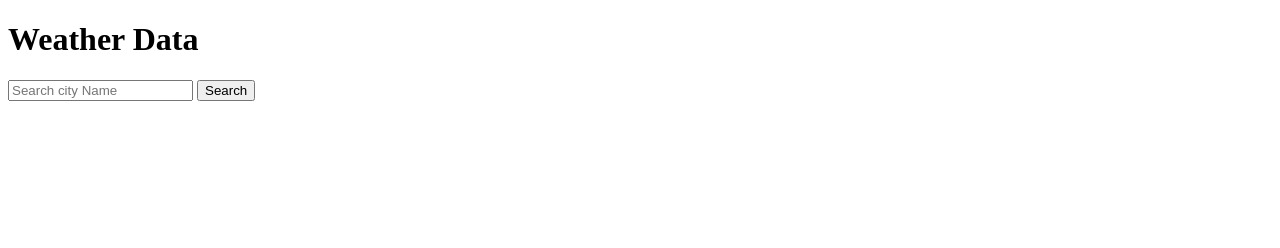
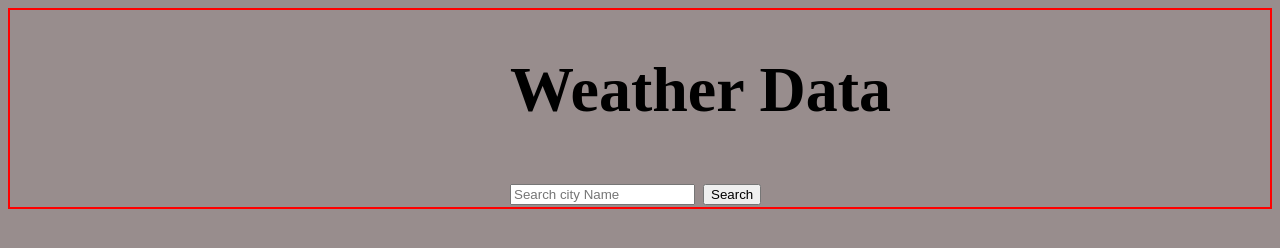
Before and after one commit to kahoragachau/WeatherWebApp, a plain HTML site: page index.html in a window 1280 px wide. Drawn offline with Linux system fonts and the light colour scheme.

Commit message:
- Style the main ID

```diff
--- a/index.html
+++ b/index.html
@@ -7,7 +7,7 @@
     <link rel="stylesheet" href="styles.css">
     <title>Weather Data</title>
 </head>
-<body>
+<body id="main">
     <h1>Weather Data</h1>
     <div class="search-section">
         <input type="text" id="input-text" placeholder="Search city Name">
--- a/styles.css
+++ b/styles.css
@@ -0,0 +1,6 @@
+#main{
+    background-color: rgb(152, 141, 141);
+    font-size: 32px;
+    border: 2px solid red;
+    padding-left: 500px;
+}
```
